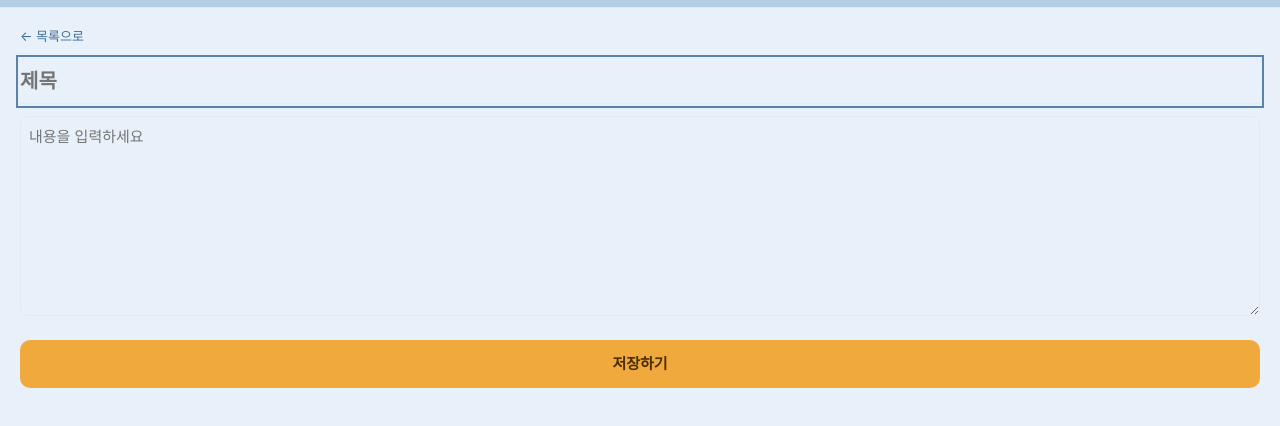
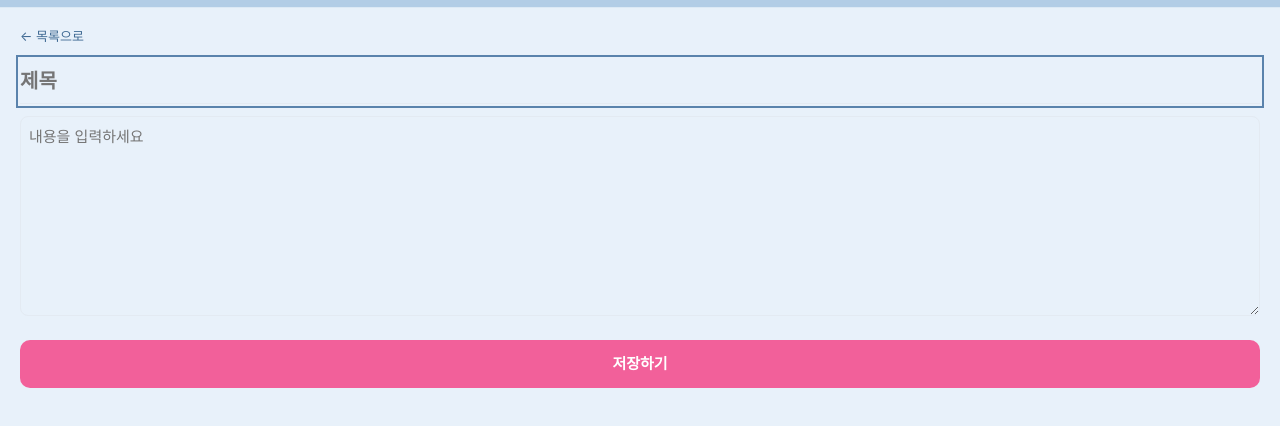
Before and after one commit to easycodehow/days, a plain HTML site: page index.html in a window 1280 px wide. Both pictures are taken after a click on the button "메모 추가". Shown: the part 114-540 px from the top of the page. Drawn offline with Linux system fonts and the light colour scheme.

Commit message:
상세보기 "저장하기" 버튼 색상을 FAB과 같은 candy-500으로 변경
- css/components.css: .btn--candy(candy-500 배경, 흰 글씨) 추가
- js/views/detailView.js: saveBtn 클래스를 btn--amber → btn--candy로 변경
- 캐시 버전 v13

```diff
--- a/css/components.css
+++ b/css/components.css
@@ -124,6 +124,11 @@
   color: var(--btn-text);
 }
 
+.btn--candy {
+  background-color: var(--candy-500);
+  color: #FFFFFF;
+}
+
 .btn--danger {
   background-color: var(--surface);
   color: var(--danger);
--- a/js/views/detailView.js
+++ b/js/views/detailView.js
@@ -47,7 +47,7 @@ export function renderDetailView(container, memo, { onSave, onDelete, onClose, s
 
   const saveBtn = document.createElement('button');
   saveBtn.type = 'button';
-  saveBtn.className = 'btn btn--amber';
+  saveBtn.className = 'btn btn--candy';
   saveBtn.textContent = '저장하기';
 
   let editing = false;
--- a/service-worker.js
+++ b/service-worker.js
@@ -3,7 +3,7 @@
 
 // 앱 셸 파일이 바뀔 때마다 버전을 올려야 한다 — service-worker.js 자체 바이트가 그대로면
 // 브라우저가 "변경 없음"으로 보고 재설치를 건너뛰어 캐시가 갱신되지 않는다.
-const CACHE_NAME = 'days-cache-v12';
+const CACHE_NAME = 'days-cache-v13';
 
 const APP_SHELL = [
   '/',
```
